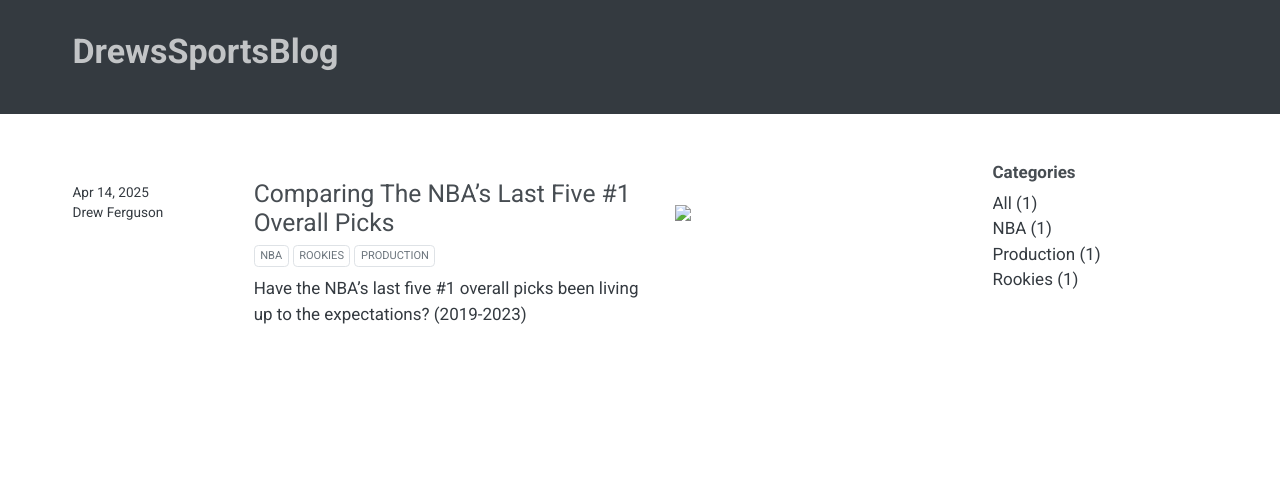
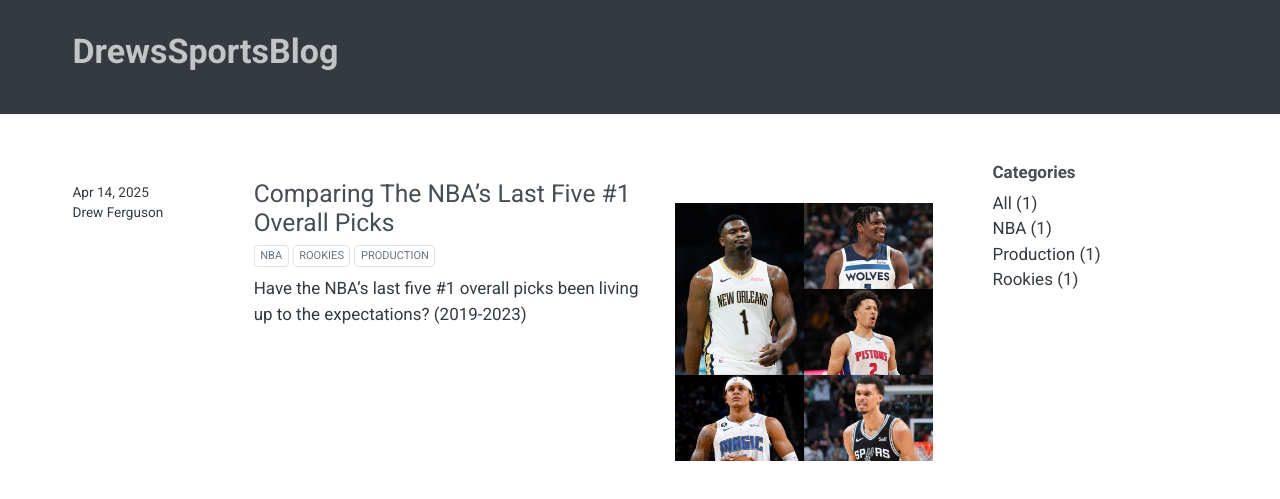
Before and after one commit to drewferguson3/drewferguson3.github.io, a plain HTML site: page index.html in a window 1280 px wide. Shown: the part 71-570 px from the top of the page. Drawn offline with nearby package versions, Linux system fonts and the light colour scheme.

Commit message:
Quick Push

```diff
--- a/index.html
+++ b/index.html
@@ -205,10 +205,10 @@ window.Quarto = {
 
 <div class="quarto-listing quarto-listing-container-default" id="listing-listing">
 <div class="list quarto-listing-default">
-<div class="quarto-post image-right" data-index="0" data-categories="TkJBJTJDUm9va2llcyUyQ1Byb2R1Y3Rpb24=" data-listing-date-sort="1744606800000" data-listing-file-modified-sort="1744678497736" data-listing-date-modified-sort="NaN" data-listing-reading-time-sort="13" data-listing-word-count-sort="2519">
+<div class="quarto-post image-right" data-index="0" data-categories="TkJBJTJDUm9va2llcyUyQ1Byb2R1Y3Rpb24=" data-listing-date-sort="1744606800000" data-listing-file-modified-sort="1744758229347" data-listing-date-modified-sort="NaN" data-listing-reading-time-sort="13" data-listing-word-count-sort="2519">
 <div class="thumbnail">
 <p><a href="./posts/last-5-no1-picks/index.html" class="no-external"></a></p><a href="./posts/last-5-no1-picks/index.html" class="no-external">
-<p><img loading="lazy" src="./posts/last-5-no1-picks/image.png" class="thumbnail-image"></p>
+<p><img loading="lazy" src="./posts/last-5-no1-picks/rookies.jpeg" class="thumbnail-image"></p>
 </a><p><a href="./posts/last-5-no1-picks/index.html" class="no-external"></a></p>
 </div>
 <div class="body">
```
Also changed, not shown: posts/last-5-no1-picks/index_files/figure-html/unnamed-chunk-10-1.png (added), posts/last-5-no1-picks/index_files/figure-html/unnamed-chunk-13-1.png (added), posts/last-5-no1-picks/index_files/figure-html/unnamed-chunk-16-1.png (added), posts/last-5-no1-picks/index_files/figure-html/unnamed-chunk-20-1.png (added), posts/last-5-no1-picks/index_files/figure-html/unnamed-chunk-23-1.png (added), posts/last-5-no1-picks/index_files/figure-html/unnamed-chunk-25-1.png (added), posts/last-5-no1-picks/index_files/figure-html/unnamed-chunk-28-1.png (added), posts/last-5-no1-picks/index_files/figure-html/unnamed-chunk-47-1.png (added), posts/last-5-no1-picks/index_files/figure-html/unnamed-chunk-5-1.png (added), posts/last-5-no1-picks/index_files/figure-html/unnamed-chunk-50-1.png (added), posts/last-5-no1-picks/index_files/figure-html/unnamed-chunk-57-1.png (added), posts/last-5-no1-picks/index_files/figure-html/unnamed-chunk-60-1.png (added), posts/last-5-no1-picks/rookies.jpeg (added), 3 other files.
